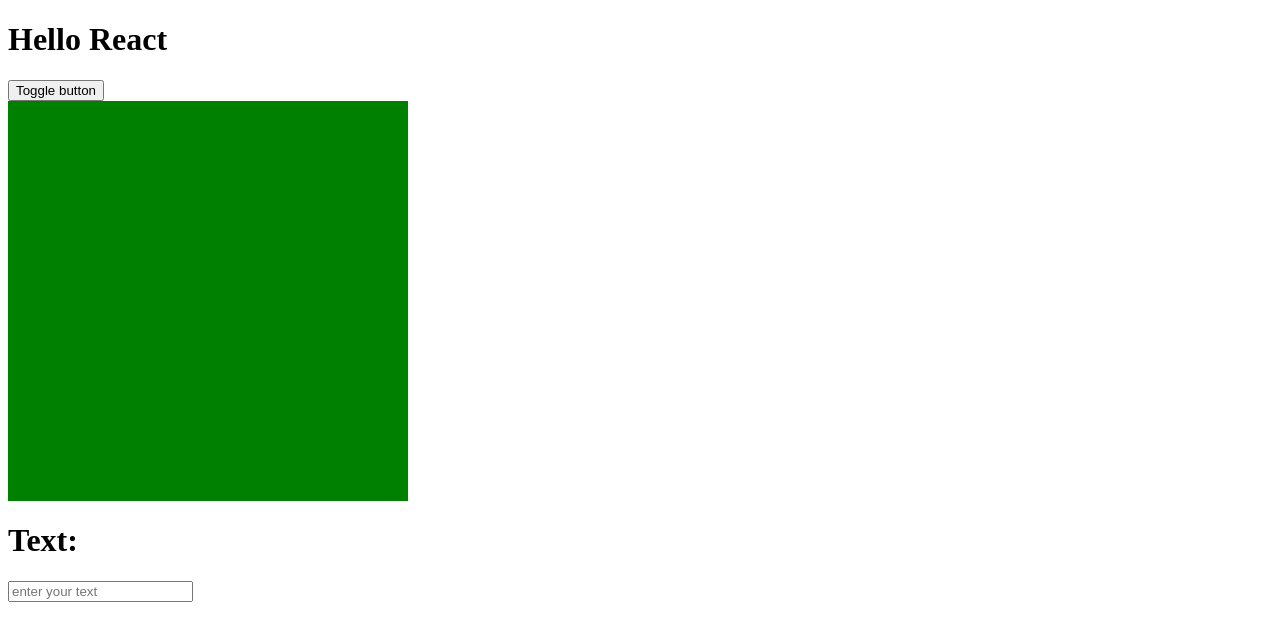
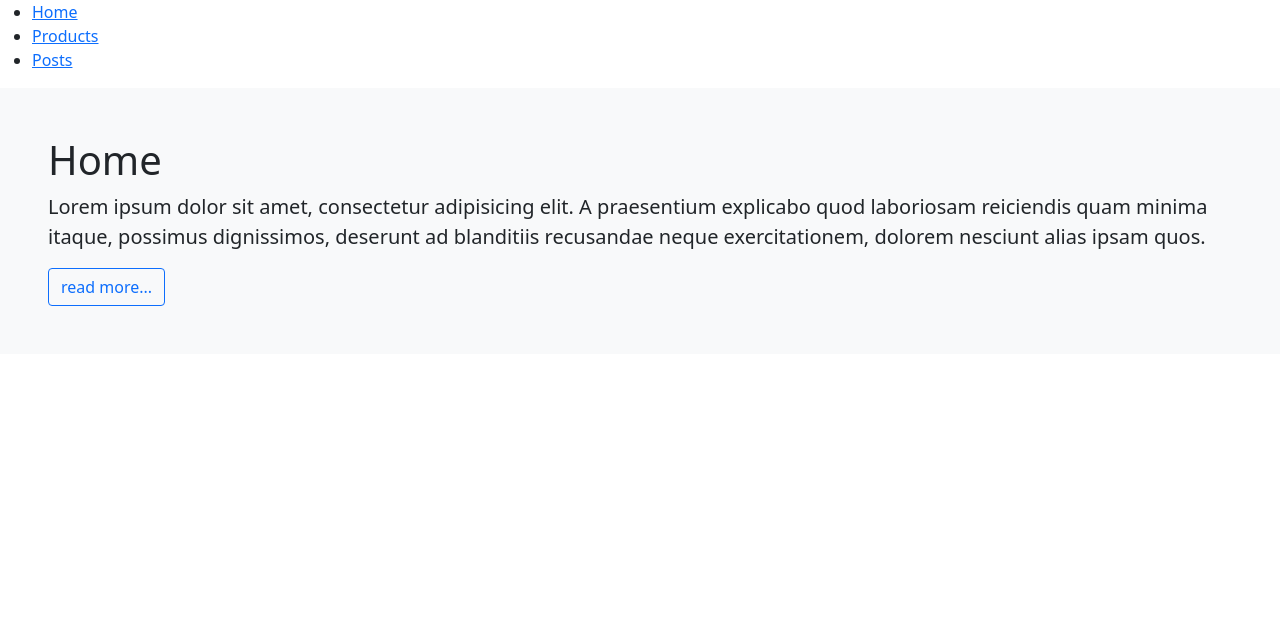
Before and after one commit to O-tega/ReactProject1, a React (Create React App) app: page / in a window 1280 px wide. Shown: the top 640 px of the page. Built offline with nearby package versions, Linux system fonts and the light colour scheme; no server answers.

Commit message:
react bootstrap and react routing

```diff
--- a/package.json
+++ b/package.json
@@ -9,6 +9,7 @@
     "axios": "^0.21.1",
     "bootstrap": "^5.0.1",
     "react": "^17.0.2",
+    "react-bootstrap": "^1.6.1",
     "react-dom": "^17.0.2",
     "react-router-dom": "^5.2.0",
     "react-scripts": "4.0.3",
--- a/src/App.js
+++ b/src/App.js
@@ -1,77 +1,64 @@
-import React from 'react'
-import FormElement from './components/FormElement';
+import React from 'react';
+import 'bootstrap/dist/css/bootstrap.min.css';
+import axios from 'axios'
+import Home from './components/Home'
+import Products from './components/Products'
+import {Link, Route} from 'react-router-dom'
+import Posts from './components/Posts'
 
-class App extends React.Component {
-  constructor() {
+
+
+class App extends React.Component{
+  constructor(){
     super();
+
     this.state = {
-      show: true,
-      text:'',
-    };
+      posts: [],
+      err: {},
+    }
   }
 
-  handleChange = (e) =>{
-    this.setState({
-      text: e.target.value
-    });
-  }
-  handleClick = (e)=> {
-    /* code to change the value of the button from true to false */
-
-    if (this.state.show === false) {
-      this.setState({
-
-        show: true,
-      });
-    } else {
-      this.setState({
-        show: false,
-      });
-
-    };
+  componentDidMount(){
+    axios
+    .get('https://jsonplaceholder.typicode.com.posts/')
+    .then((response)=> {
+        this.setState({
+          post: response.data,
+        });
+    })
+    .catch((err)=> {
+        this.setState({
+          err: err.response,
+        })
+    })
   }
 
   render() {
-
     return (
       <div>
-        <h1>Hello React</h1>
+        <ul>
+          <li>
+            <Link to="/">Home</Link>
+          </li>
+          <li>
+            <Link to="/products">Products</Link>
+          </li>
+          <li>
+            <Link to="/post">Posts</Link>
+          </li>
+        </ul>
 
 
-        <button type="button" onClick={this.handleClick}> {/*calls the onClick function in the handleClick variable declared up */}
-
-          Toggle button
-          </button>
-
-          {this.state.show &&(
-            <div style={{ width: '400px', height: '400px', backgroundColor: 'green' }}>
-            </div>
-
-          )}
-
-        <h1>Text: {this.state.text}</h1>
-
-        {/* <input
-        type = "text"
-        placeholder = "enter your text"
-        value = "this.state.text"
-        onChange = {this.handleChange}
-        /> */}
-
-        <FormElement
-          type="text"
-          placeholder="enter your text"
-          value={this.state.text}
-          onChange={this.handleChange}
-        />
+       <Route path="/" exact component={Home}/>
+       <Route path ="/products" component={Products}/>
+       <Route path="/post" render={(routerProps)=>(
+         <Posts {...routerProps} posts={this.state.posts}/>
+       )}/>
+      </div>
+    )
+  }
+}
 
 
 
-
-
-      </div>
-    );
-  }
-}
-
-export default App
+export default App;
--- a/src/components/FormElement.js
+++ /dev/null
@@ -1,11 +0,0 @@
-import React from 'react';
-
-const FormElement = ({type, name, value, placeholder, onChange})=>{
-
-        return (
-         <input type={type} name={name} placeholder={placeholder} value={value} onChange={onChange}/>
-        )
-}
-
-
-export default FormElement;
--- /dev/null
+++ b/src/components/Home.js
@@ -0,0 +1,25 @@
+import React, {Component} from 'react';
+import {Jumbotron, Col, Row} from 'react-bootstrap';
+import { Link, Route } from 'react-router-dom';
+
+class Home extends Component{
+    render(){
+        return(
+            <div className="container-fluid bg-light p-5">
+                <Row className = "justify-content-center">
+                    <Col md={8}/>
+                        <Jumbotron>
+                        <h1>Home</h1>
+                        <p className = "lead">
+                            Lorem ipsum dolor sit amet, consectetur adipisicing elit. A praesentium explicabo quod laboriosam reiciendis quam minima itaque, possimus dignissimos, deserunt ad blanditiis recusandae neque exercitationem, dolorem nesciunt alias ipsam quos.
+                        </p>
+                        <Link to="/product" className = "btn btn-outline-primary"> read more...</Link>
+                </Jumbotron>
+                </Row>
+
+            </div>
+        );
+    }
+}
+
+export default Home;
--- /dev/null
+++ b/src/components/Posts.js
@@ -0,0 +1,26 @@
+import React, {Component} from 'react';
+import {Row, Col} from 'react-bootstrap';
+
+class Posts extends Component{
+    render(){
+        const {posts} = this.props;
+        const postList = posts.map((element)=>{
+            return(
+                <Col md={5} className="mb-1 bg-light mx-3" key={element.id}>
+                    <h4>{element.title}</h4>
+                    <p>{element.body}</p>
+                </Col>
+            );
+        })
+        return(
+            <div>
+                <h1>Post</h1>
+
+                <Row className="justify-content-center">{postList}</Row>
+            </div>
+        )
+    }
+}
+
+
+export default Posts;
--- /dev/null
+++ b/src/components/Products.js
@@ -0,0 +1,13 @@
+import react, {Component} from 'react';
+
+class Products extends Component{
+    render(){
+        return(
+            <div>
+                <h1>Products</h1>
+            </div>
+        );
+    }
+}
+
+export default Products;
```
Also changed, not shown: src/components/Card.js (deleted, +0 -12 lines), src/components/Cars.js (deleted, +0 -20 lines), src/components/Food.js (deleted, +0 -25 lines), src/components/Phone.js (deleted, +0 -28 lines), src/components/Profile.jsx (deleted, +0 -38 lines), src/index.js (+3 -41 lines), 1 other file (tests, documents, lock files or other folders).
